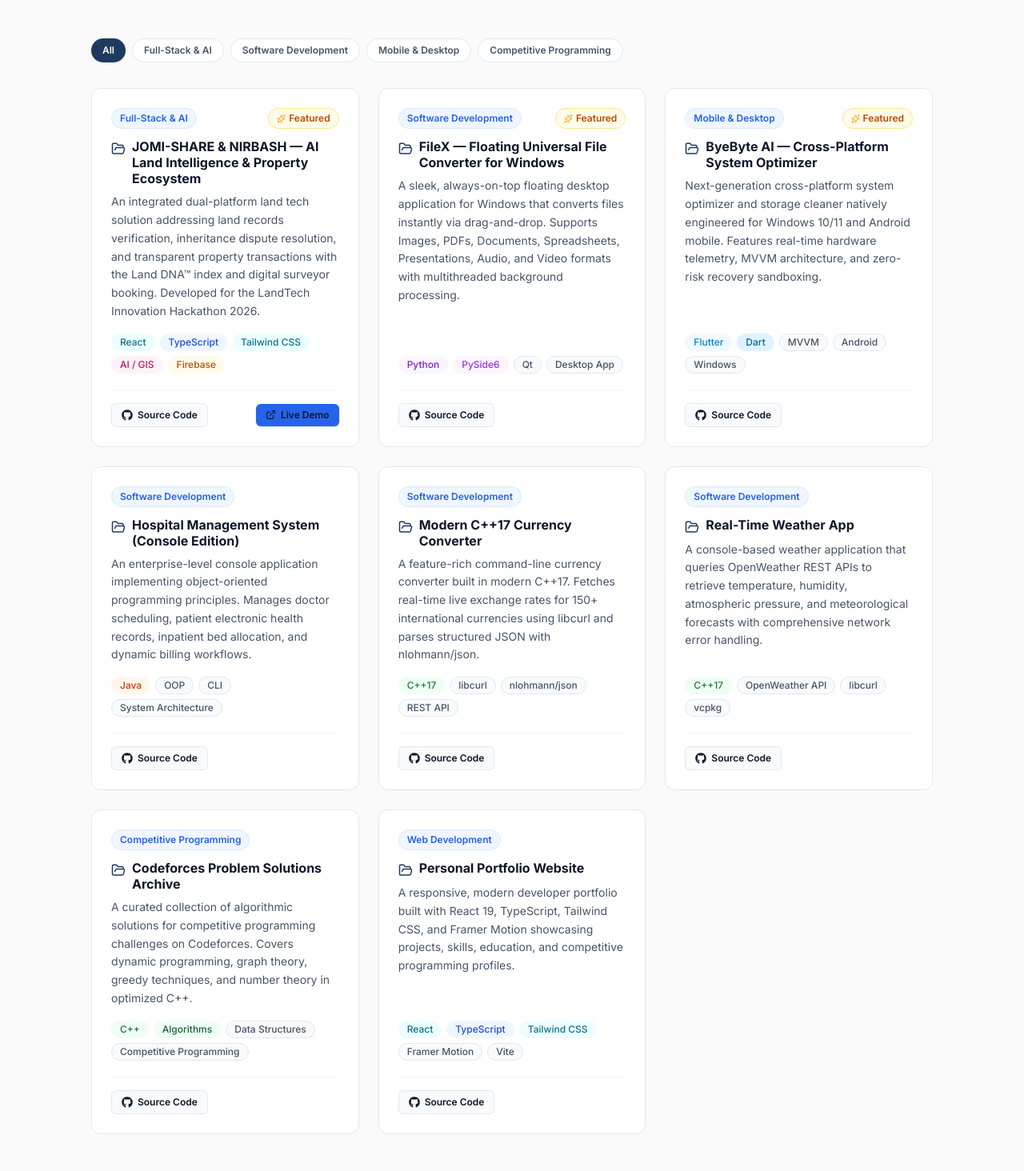
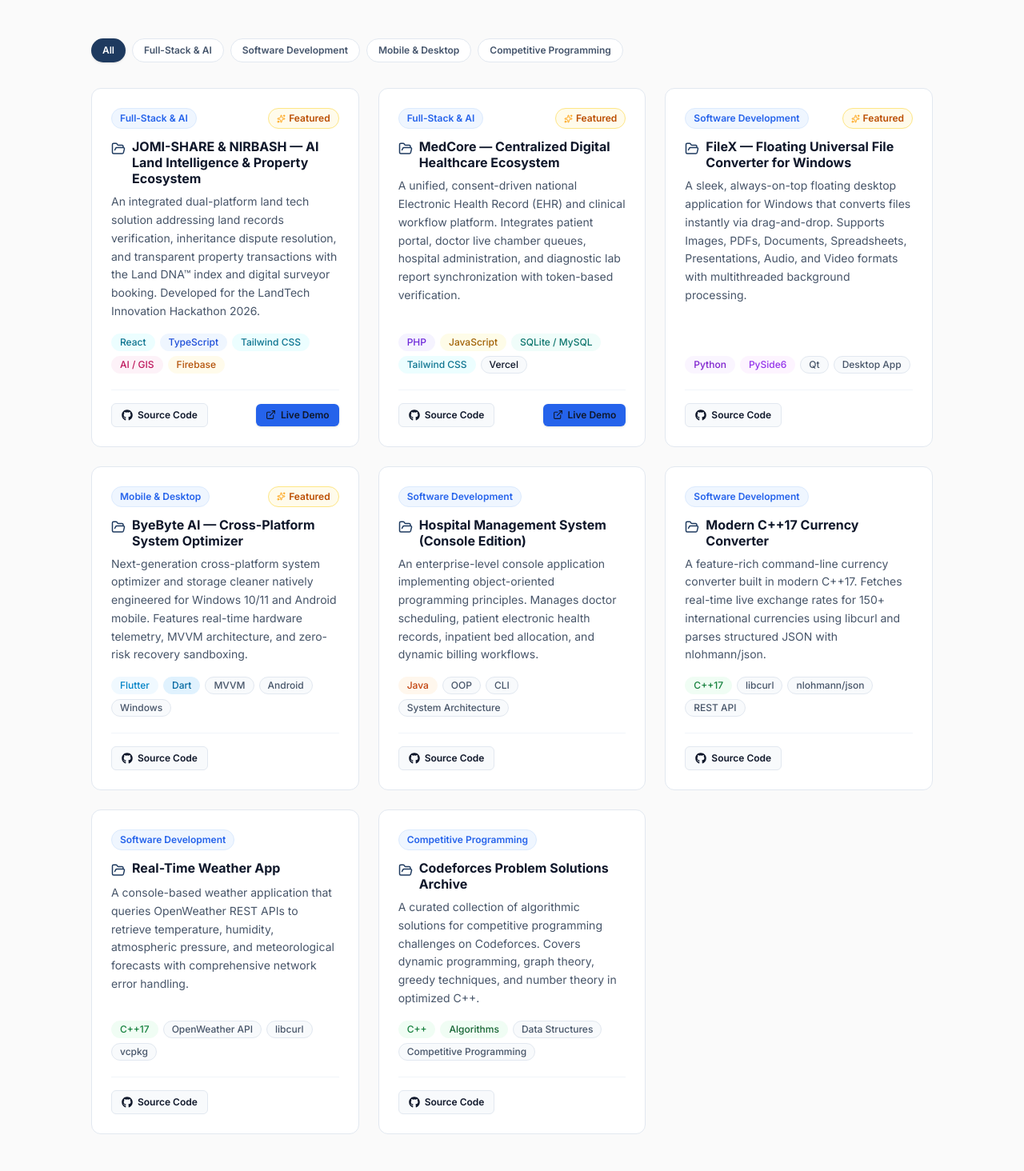
Before and after one commit to Jinchuriki-7/portfolio, a React (Vite) app: page / in a window 1280 px wide. Shown: the part 2780-4244 px from the top of the page at 80% size. Built offline with nearby package versions, Linux system fonts and the light colour scheme.

Commit message:
feat(projects): add MedCore digital healthcare ecosystem and remove self portfolio card

```diff
--- a/src/data/projects.ts
+++ b/src/data/projects.ts
@@ -1,6 +1,6 @@
 // ============================================================
 // Projects Data
-// Verified from GitHub profile: https://github.com/Jinchuriki-7
+// Verified from GitHub profile & project repositories
 // ============================================================
 
 export interface Project {
@@ -23,6 +23,17 @@ export const projects: Project[] = [
     technologies: ["React", "TypeScript", "Tailwind CSS", "AI / GIS", "Firebase"],
     githubUrl: "https://github.com/Jinchuriki-7/jomi-share-landtech",
     liveUrl: "https://jomi-share-portal.web.app",
+    category: "Full-Stack & AI",
+    featured: true,
+  },
+  {
+    id: "medcore",
+    title: "MedCore — Centralized Digital Healthcare Ecosystem",
+    description:
+      "A unified, consent-driven national Electronic Health Record (EHR) and clinical workflow platform. Integrates patient portal, doctor live chamber queues, hospital administration, and diagnostic lab report synchronization with token-based verification.",
+    technologies: ["PHP", "JavaScript", "SQLite / MySQL", "Tailwind CSS", "Vercel"],
+    githubUrl: "https://github.com/rahat300809/MedCore",
+    liveUrl: "https://medcore1-tan.vercel.app/",
     category: "Full-Stack & AI",
     featured: true,
   },
@@ -86,16 +97,6 @@ export const projects: Project[] = [
     category: "Competitive Programming",
     featured: false,
   },
-  {
-    id: "portfolio",
-    title: "Personal Portfolio Website",
-    description:
-      "A responsive, modern developer portfolio built with React 19, TypeScript, Tailwind CSS, and Framer Motion showcasing projects, skills, education, and competitive programming profiles.",
-    technologies: ["React", "TypeScript", "Tailwind CSS", "Framer Motion", "Vite"],
-    githubUrl: "https://github.com/Jinchuriki-7",
-    category: "Web Development",
-    featured: false,
-  },
 ];
 
 export const hasProjects = projects.length > 0;
--- a/src/sections/ProjectsSection.tsx
+++ b/src/sections/ProjectsSection.tsx
@@ -19,6 +19,9 @@ const techColor: Record<string, { bg: string; text: string }> = {
   Dart:           { bg: '#e0f2fe', text: '#0369a1' },
   PySide6:        { bg: '#fdf4ff', text: '#9333ea' },
   'Tailwind CSS': { bg: '#ecfeff', text: '#0e7490' },
+  PHP:            { bg: '#f5f3ff', text: '#6d28d9' },
+  'SQLite / MySQL': { bg: '#f0fdfa', text: '#0f766e' },
+  Vercel:         { bg: '#f8fafc', text: '#0f172a' },
   'AI / GIS':     { bg: '#fdf2f8', text: '#be185d' },
   Firebase:       { bg: '#fffbeb', text: '#b45309' },
   Algorithms:     { bg: '#f0fdf4', text: '#166534' },
```
